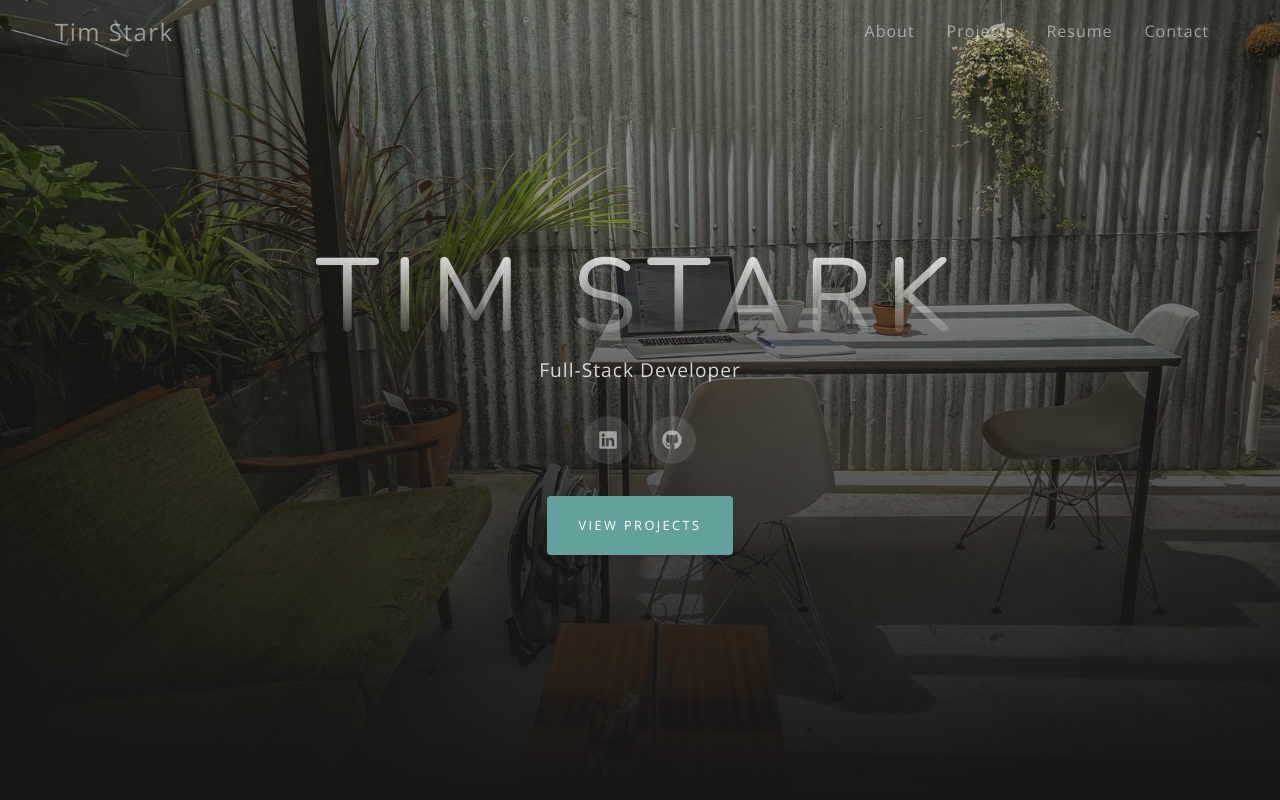
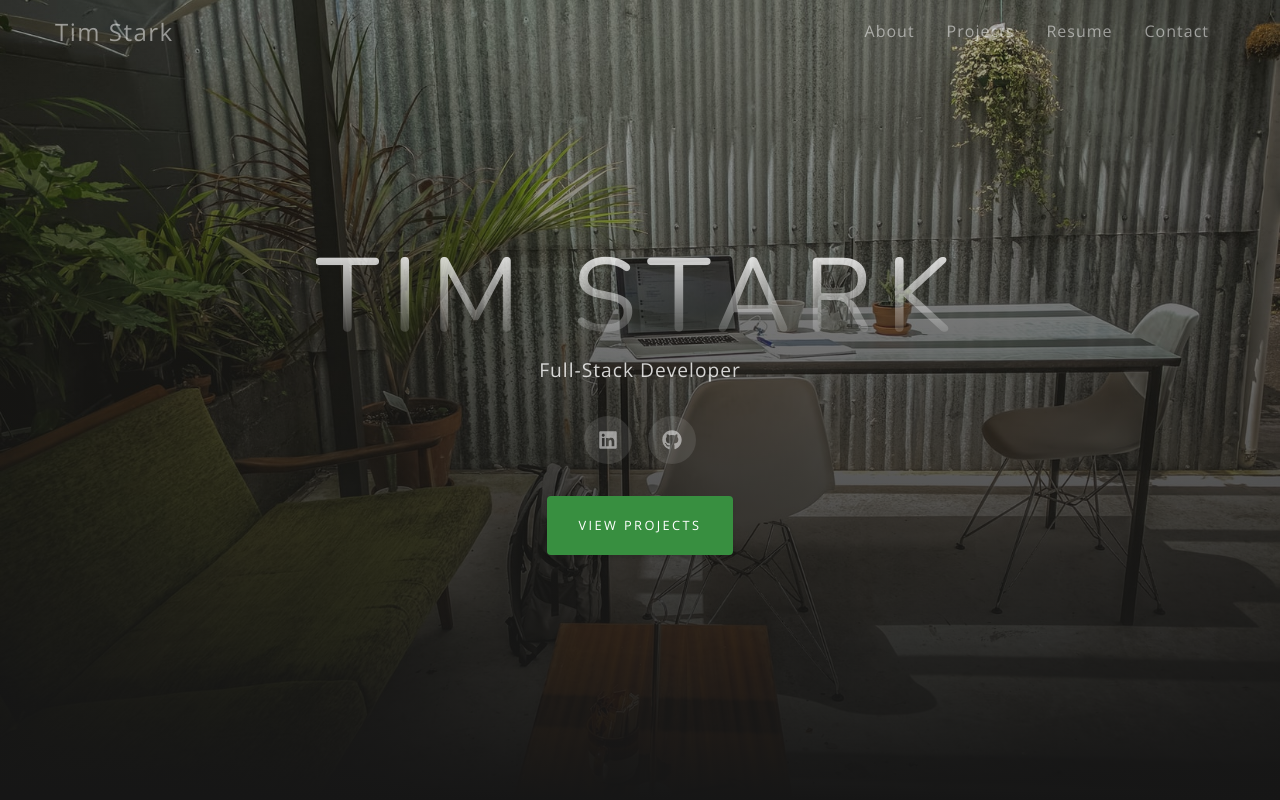
Before and after one commit to timstarkk/react-layout, a React (Create React App) app: page / in a window 1280 px wide. Shown: the top 800 px of the page. Built offline with nearby package versions, Linux system fonts and the light colour scheme.

Commit message:
update primary colors

```diff
--- a/src/App.css
+++ b/src/App.css
@@ -8,9 +8,9 @@
 }
 
 :root {
-  --primaryColor: #64a19d;
-  --primaryColorLight: #80cfca;
-  --primaryColorDark: #4f837f;
+  --primaryColor: #388f40;
+  --primaryColorLight: #3fa049;
+  --primaryColorDark: #307c37;
   --mainWhite: #fff;
   --offWhite: #f7f7f7;
   --mainBlack: #222;
@@ -107,7 +107,7 @@ h6 {
   font-weight: 500; */
 }
 .btn-primary:hover {
-  background-color: #4f837f;
+  background-color: var(--primaryColorLight);
 }
 
 .btn-secondary {
```
